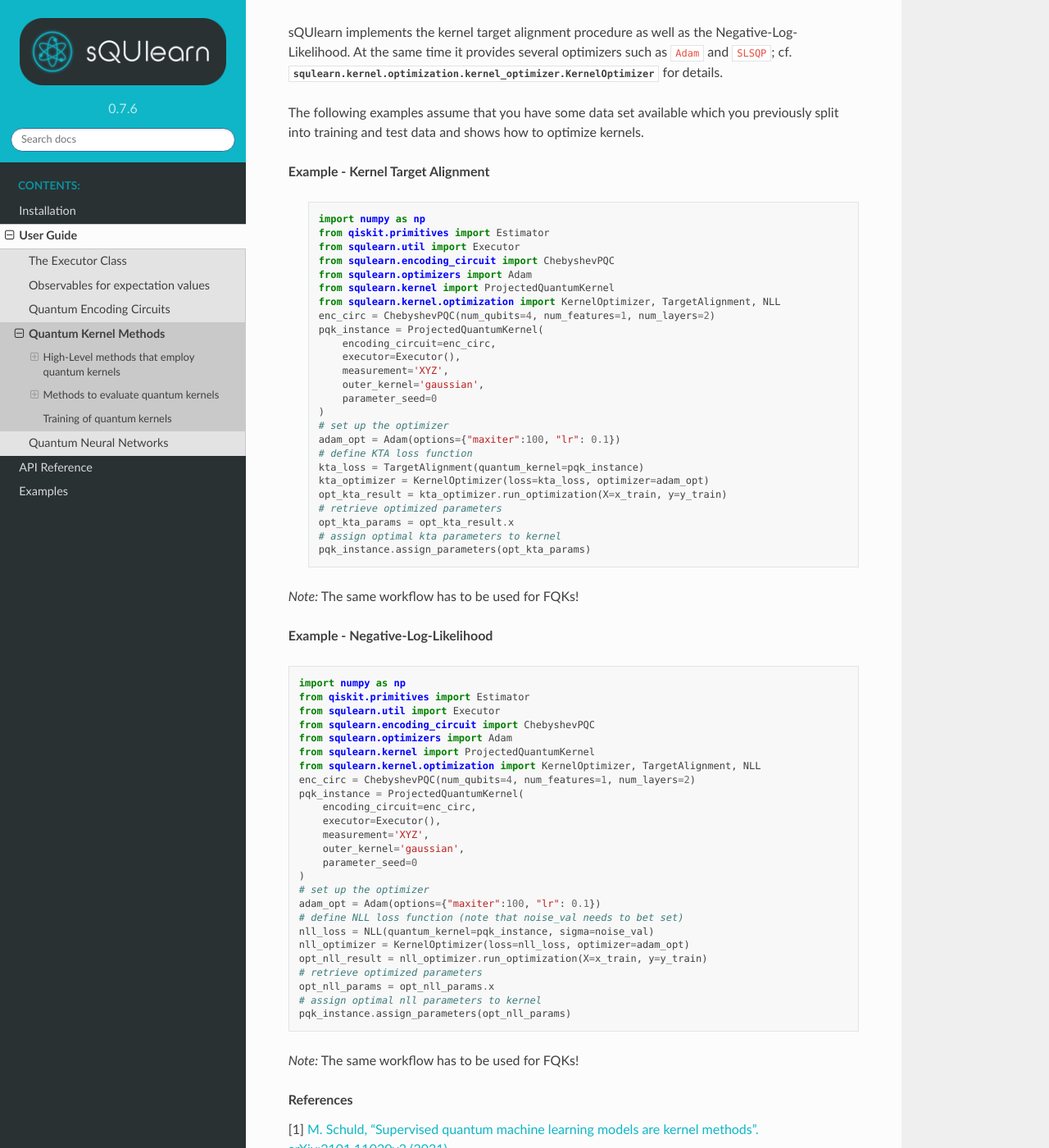
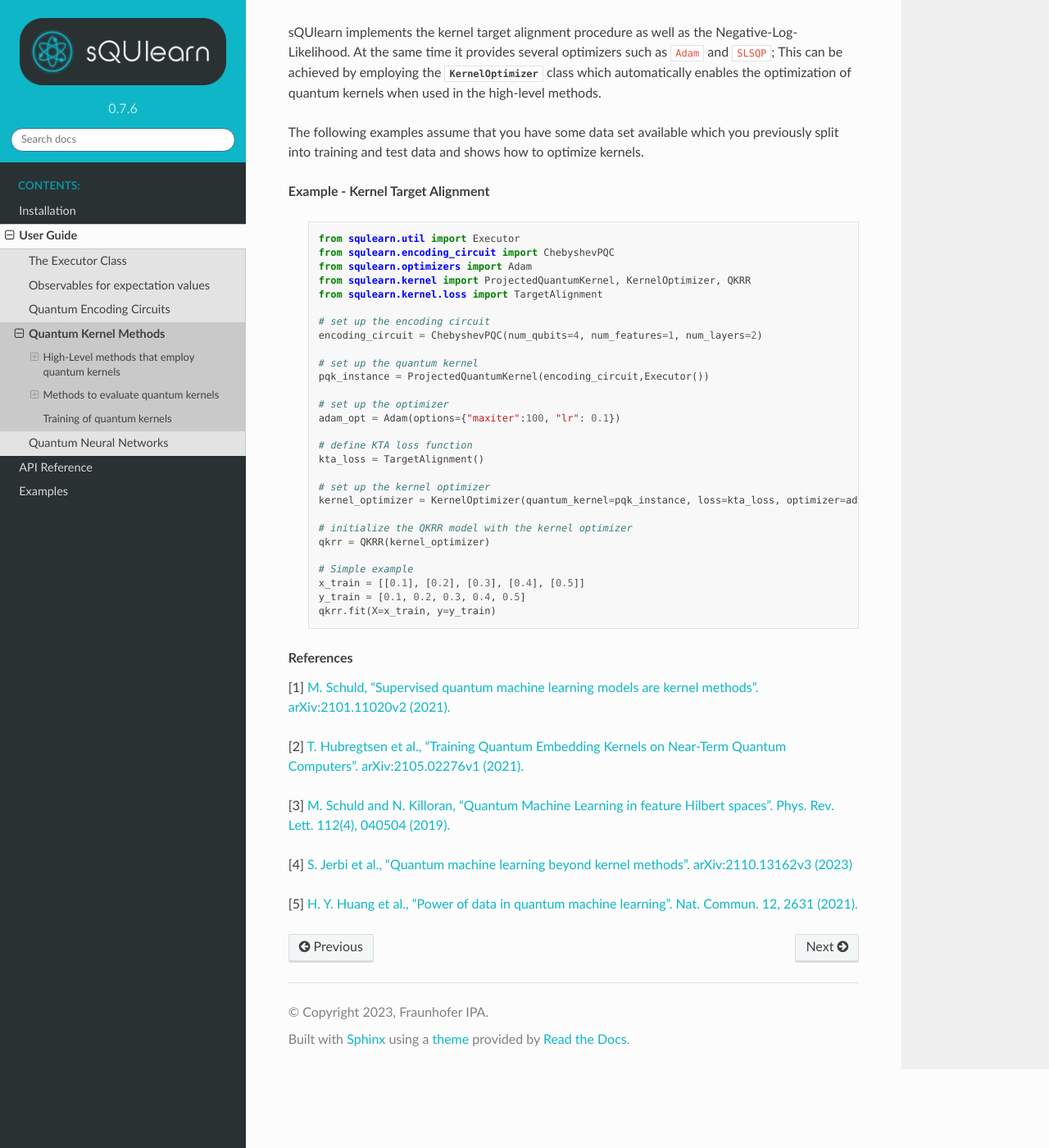
Before and after one commit to sQUlearn/squlearn, a Sphinx documentation site: the page built from docs/user_guide/kernel_methods.rst, in a window 1280 px wide and 1400 px high, scrolled down 4473 px. Shown: the whole window at 82% size. Built offline with Sphinx 7.4.7 and the Read the Docs theme 2.0.0, drawn with Linux system fonts in a browser that asks for light colours; pages that are not in the unit, such as notebooks, are missing from menus; cross-references to code outside the pages are shown as plain code.

Commit message:
fix in documentation

```diff
--- a/docs/user_guide/kernel_methods.rst
+++ b/docs/user_guide/kernel_methods.rst
@@ -222,8 +222,10 @@ parameters are obtained from classical optimization loops which attempt to minim
 function.
 
 sQUlearn implements the kernel target alignment procedure as well as the Negative-Log-Likelihood.
-At the same time it provides several optimizers such as :code:`Adam` and :code:`SLSQP`; cf.
-:class:`squlearn.kernel.optimization.kernel_optimizer.KernelOptimizer` for details.
+At the same time it provides several optimizers such as :code:`Adam` and :code:`SLSQP`;
+This can be achieved by employing the :class:`KernelOptimizer` class which automatically
+enables the optimization of quantum kernels when used in the high-level methods.
+
 
 The following examples assume that you have some data set available which you previously split into
 training and test data and shows how to optimize kernels.
@@ -232,65 +234,34 @@ training and test data and shows how to optimize kernels.
 
     .. code-block:: python
 
-        import numpy as np
-        from qiskit.primitives import Estimator
         from squlearn.util import Executor
         from squlearn.encoding_circuit import ChebyshevPQC
         from squlearn.optimizers import Adam
-        from squlearn.kernel import ProjectedQuantumKernel
-        from squlearn.kernel.optimization import KernelOptimizer, TargetAlignment, NLL
-        enc_circ = ChebyshevPQC(num_qubits=4, num_features=1, num_layers=2)
-        pqk_instance = ProjectedQuantumKernel(
-            encoding_circuit=enc_circ,
-            executor=Executor(),
-            measurement='XYZ',
-            outer_kernel='gaussian',
-            parameter_seed=0
-        )
+        from squlearn.kernel import ProjectedQuantumKernel, KernelOptimizer, QKRR
+        from squlearn.kernel.loss import TargetAlignment
+
+        # set up the encoding circuit
+        encoding_circuit = ChebyshevPQC(num_qubits=4, num_features=1, num_layers=2)
+
+        # set up the quantum kernel
+        pqk_instance = ProjectedQuantumKernel(encoding_circuit,Executor())
+
         # set up the optimizer
         adam_opt = Adam(options={"maxiter":100, "lr": 0.1})
+
         # define KTA loss function
-        kta_loss = TargetAlignment(quantum_kernel=pqk_instance)
-        kta_optimizer = KernelOptimizer(loss=kta_loss, optimizer=adam_opt)
-        opt_kta_result = kta_optimizer.run_optimization(X=x_train, y=y_train)
-        # retrieve optimized parameters
-        opt_kta_params = opt_kta_result.x
-        # assign optimal kta parameters to kernel
-        pqk_instance.assign_parameters(opt_kta_params)
+        kta_loss = TargetAlignment()
 
-*Note:* The same workflow has to be used for FQKs!
+        # set up the kernel optimizer
+        kernel_optimizer = KernelOptimizer(quantum_kernel=pqk_instance, loss=kta_loss, optimizer=adam_opt)
 
-**Example - Negative-Log-Likelihood**
+        # initialize the QKRR model with the kernel optimizer
+        qkrr = QKRR(kernel_optimizer)
 
-.. code-block:: python
-
-    import numpy as np
-    from qiskit.primitives import Estimator
-    from squlearn.util import Executor
-    from squlearn.encoding_circuit import ChebyshevPQC
-    from squlearn.optimizers import Adam
-    from squlearn.kernel import ProjectedQuantumKernel
-    from squlearn.kernel.optimization import KernelOptimizer, TargetAlignment, NLL
-    enc_circ = ChebyshevPQC(num_qubits=4, num_features=1, num_layers=2)
-    pqk_instance = ProjectedQuantumKernel(
-        encoding_circuit=enc_circ,
-        executor=Executor(),
-        measurement='XYZ',
-        outer_kernel='gaussian',
-        parameter_seed=0
-    )
-    # set up the optimizer
-    adam_opt = Adam(options={"maxiter":100, "lr": 0.1})
-    # define NLL loss function (note that noise_val needs to bet set)
-    nll_loss = NLL(quantum_kernel=pqk_instance, sigma=noise_val)
-    nll_optimizer = KernelOptimizer(loss=nll_loss, optimizer=adam_opt)
-    opt_nll_result = nll_optimizer.run_optimization(X=x_train, y=y_train)
-    # retrieve optimized parameters
-    opt_nll_params = opt_nll_params.x
-    # assign optimal nll parameters to kernel
-    pqk_instance.assign_parameters(opt_nll_params)
-
-*Note:* The same workflow has to be used for FQKs!
+        # Simple example
+        x_train = [[0.1], [0.2], [0.3], [0.4], [0.5]]
+        y_train = [0.1, 0.2, 0.3, 0.4, 0.5]
+        qkrr.fit(X=x_train, y=y_train)
 
 .. rubric:: References
 
```
Also changed, not shown: docs/modules/classes.rst (+4 -4 lines), 2 other files.
